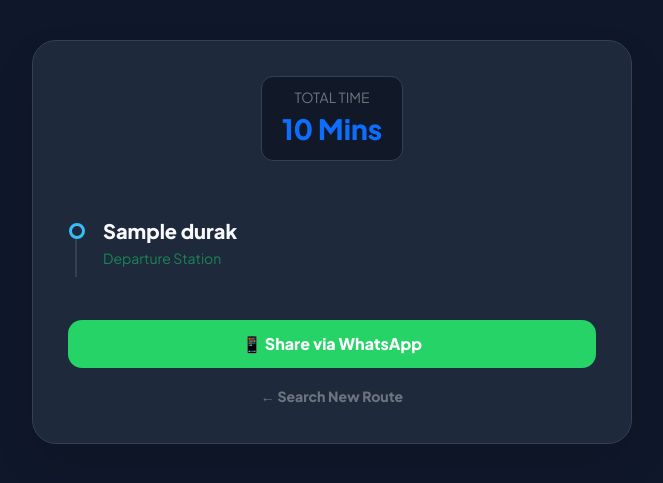
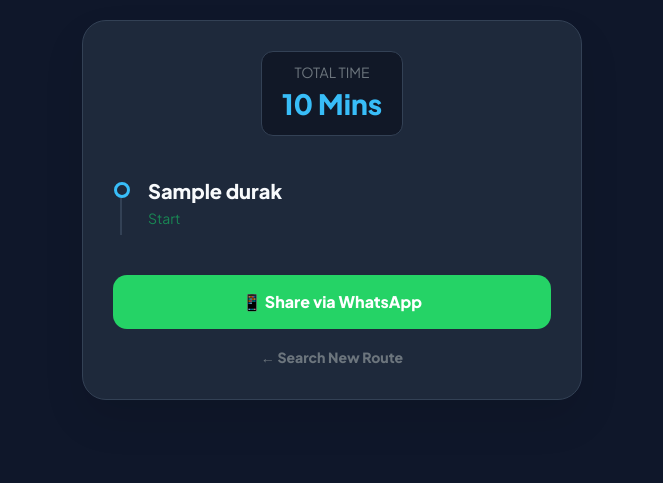
Before and after one commit to CtrL-61/Istanbul-Puplic-Transportation-Road-Finder, a Flask app: template templates/sonuc.html in a window 1280 px wide. Shown: the top 483 px of the page, without its empty margins (308-971 px from the left). Run offline with Flask 3, Linux system fonts and the light colour scheme; the template is opened without the code that fills it: most values are stand-ins (such as "Sample title", 1, 10 or a date in 2020).

Commit message:
Sistem optimize edildi5

```diff
--- a/templates/sonuc.html
+++ b/templates/sonuc.html
@@ -1,64 +1,57 @@
 <!DOCTYPE html>
-<html lang="{{ current_lang }}" data-theme="dark">
+<html lang="{{ current_lang if current_lang else 'tr' }}" data-theme="dark">
 <head>
     <meta charset="UTF-8">
     <meta name="viewport" content="width=device-width, initial-scale=1.0">
-    <title>Metro Pulse - {{ texts.title }}</title>
+    <title>Metro Pulse - {{ texts.title if (texts and texts.title) else 'Rota Sonucu' }}</title>
     <link href="https://cdn.jsdelivr.net/npm/bootstrap@5.3.0/dist/css/bootstrap.min.css" rel="stylesheet">
     <link href="https://fonts.googleapis.com/css2?family=Plus+Jakarta+Sans:wght@400;600;800&display=swap" rel="stylesheet">
     <style>
-        /* TEMA DEĞİŞKENLERİ */
         :root {
-            --bg: #f8fafc;
-            --card: #ffffff;
-            --accent: #38bdf8;
-            --text: #0f172a;
-            --time-bg: #f1f5f9;
-            --border: #e2e8f0;
+            --bg: #f8fafc; --card: #ffffff; --accent: #38bdf8; --text: #0f172a;
+            --time-bg: #f1f5f9; --border: #e2e8f0;
         }
         [data-theme="dark"] {
-            --bg: #0f172a;
-            --card: #1e293b;
-            --text: #f8fafc;
-            --time-bg: #111827;
-            --border: #334155;
+            --bg: #0f172a; --card: #1e293b; --text: #f8fafc;
+            --time-bg: #111827; --border: #334155;
         }
 
-        body { background-color: var(--bg); color: var(--text); font-family: 'Plus Jakarta Sans', sans-serif; padding: 40px 0; transition: 0.3s; }
-        .result-card { background: var(--card); border-radius: 24px; padding: 35px; border: 1px solid var(--border); box-shadow: 0 20px 40px rgba(0,0,0,0.1); position: relative; }
+        body { background-color: var(--bg); color: var(--text); font-family: 'Plus Jakarta Sans', sans-serif; padding: 20px 0; transition: 0.3s; }
+        .result-card { background: var(--card); border-radius: 24px; padding: 30px; border: 1px solid var(--border); box-shadow: 0 20px 40px rgba(0,0,0,0.1); }
 
-        .timeline { position: relative; padding-left: 35px; margin-top: 30px; }
-        .timeline::before { content: ''; position: absolute; left: 7px; top: 10px; width: 2px; height: 95%; background: var(--border); }
+        /* Timeline */
+        .timeline { position: relative; padding-left: 35px; margin-top: 20px; }
+        .timeline::before { content: ''; position: absolute; left: 7px; top: 10px; width: 2px; height: 90%; background: var(--border); }
 
-        .step { position: relative; margin-bottom: 30px; transition: 0.3s; }
-        .step::after { content: ''; position: absolute; left: -34px; top: 7px; width: 16px; height: 16px; border-radius: 50%; background: var(--card); border: 3px solid var(--accent); z-index: 2; }
+        .step { position: relative; margin-bottom: 25px; }
+        .step::after { content: ''; position: absolute; left: -34px; top: 6px; width: 16px; height: 16px; border-radius: 50%; background: var(--card); border: 3px solid var(--accent); z-index: 2; }
 
-        .time-badge { background: var(--time-bg); padding: 10px 20px; border-radius: 12px; display: inline-block; margin-bottom: 25px; border: 1px solid var(--border); }
-        .badge-metro { background: rgba(56, 189, 248, 0.1); color: var(--accent); padding: 4px 12px; border-radius: 8px; font-size: 0.75rem; font-weight: 700; }
-        .badge-transfer { background: rgba(245, 158, 11, 0.1); color: #f59e0b; padding: 4px 12px; border-radius: 8px; font-size: 0.75rem; font-weight: 700; }
+        .time-badge { background: var(--time-bg); padding: 10px 20px; border-radius: 12px; display: inline-block; margin-bottom: 20px; border: 1px solid var(--border); }
+        .badge-metro { background: rgba(56, 189, 248, 0.1); color: var(--accent); padding: 4px 10px; border-radius: 8px; font-size: 0.75rem; font-weight: 700; }
+        .badge-transfer { background: rgba(245, 158, 11, 0.1); color: #f59e0b; padding: 4px 10px; border-radius: 8px; font-size: 0.75rem; font-weight: 700; }
 
-        .share-btn { background: #25d366; color: white; border: none; padding: 12px 25px; border-radius: 14px; font-weight: 700; width: 100%; transition: 0.3s; margin-top: 20px; }
-        .share-btn:hover { transform: translateY(-2px); box-shadow: 0 5px 15px rgba(37, 211, 102, 0.3); }
+        .share-btn { background: #25d366; color: white; border: none; padding: 15px; border-radius: 14px; font-weight: 700; width: 100%; transition: 0.3s; margin-top: 20px; }
     </style>
 </head>
 <body>
     <div class="container">
-        <div class="result-card mx-auto" style="max-width: 600px;">
+        <div class="result-card mx-auto" style="max-width: 500px;">
             <div class="text-center">
                 <div class="time-badge">
                     <span class="text-secondary small d-block">{% if current_lang == 'tr' %}TOPLAM SÜRE{% else %}TOTAL TIME{% endif %}</span>
-                    <span class="fs-3 fw-bold text-primary">{{ rota_sonucu.toplam_sure }} {% if current_lang == 'tr' %}Dakika{% else %}Mins{% endif %}</span>
+                    <span class="fs-3 fw-bold" style="color: var(--accent)">{{ rota_sonucu.toplam_sure if rota_sonucu else '?' }} {% if current_lang == 'tr' %}Dakika{% else %}Mins{% endif %}</span>
                 </div>
             </div>
 
             <div class="timeline">
+                {% if rota_sonucu and rota_sonucu.rota %}
                     {% for adim in rota_sonucu.rota %}
                     <div class="step">
                         <div class="fw-bold fs-5">{{ adim.durak }}</div>
                         {% if loop.first %}
-                        <small class="text-success">{% if current_lang == 'tr' %}Başlangıç Durağı{% else %}Departure Station{% endif %}</small>
+                            <small class="text-success">{% if current_lang == 'tr' %}Başlangıç{% else %}Start{% endif %}</small>
                         {% elif loop.last %}
-                        <small class="text-danger">{% if current_lang == 'tr' %}Varış Durağı{% else %}Arrival Station{% endif %}</small>
+                            <small class="text-danger">{% if current_lang == 'tr' %}Varış{% else %}End{% endif %}</small>
                         {% elif adim.hat == 'Aktarma' %}
                             <span class="badge-transfer">🔄 {% if current_lang == 'tr' %}AKTARMA{% else %}TRANSFER{% endif %}</span>
                         {% elif adim.hat %}
@@ -66,6 +59,9 @@
                         {% endif %}
                     </div>
                     {% endfor %}
+                {% else %}
+                    <p class="text-center text-danger">Rota bilgisi yüklenemedi.</p>
+                {% endif %}
             </div>
 
             <button onclick="shareOnWhatsApp()" class="share-btn">
@@ -73,7 +69,7 @@
             </button>
 
             <div class="text-center mt-3">
-                <a href="/?lang={{ current_lang }}" class="text-decoration-none text-secondary small fw-bold">
+                <a href="/?lang={{ current_lang if current_lang else 'tr' }}" class="text-decoration-none text-secondary small fw-bold">
                     {% if current_lang == 'tr' %}← Yeni Rota Ara{% else %}← Search New Route{% endif %}
                 </a>
             </div>
@@ -81,15 +77,19 @@
     </div>
 
     <script>
-        // Sayfa açıldığında ana sayfadaki temayı uygula
         const savedTheme = localStorage.getItem('theme') || 'dark';
         document.documentElement.setAttribute('data-theme', savedTheme);
 
         function shareOnWhatsApp() {
             const isTr = "{{ current_lang }}" === "tr";
+            const bas = "{{ baslangic }}";
+            const hed = "{{ hedef }}";
+            const sure = "{{ rota_sonucu.toplam_sure if rota_sonucu else '0' }}";
+
             const msg = isTr
-                ? "🚇 {{ baslangic }} durağından {{ hedef }} durağına gidiyorum! Yolculuk Metro Pulse ile {{ rota_sonucu.toplam_sure }} dakika sürüyor."
-                : "🚇 I'm going from {{ baslangic }} to {{ hedef }}! It takes {{ rota_sonucu.toplam_sure }} mins via Metro Pulse.";
+                ? `🚇 ${bas} durağından ${hed} durağına gidiyorum! Yolculuk Metro Pulse ile ${sure} dakika sürüyor.`
+                : `🚇 I'm going from ${bas} to ${hed}! It takes ${sure} mins via Metro Pulse.`;
+
             window.open(`https://wa.me/?text=${encodeURIComponent(msg)}`, '_blank');
         }
     </script>
```
Lines whose indentation alone changed are shown as unchanged.
